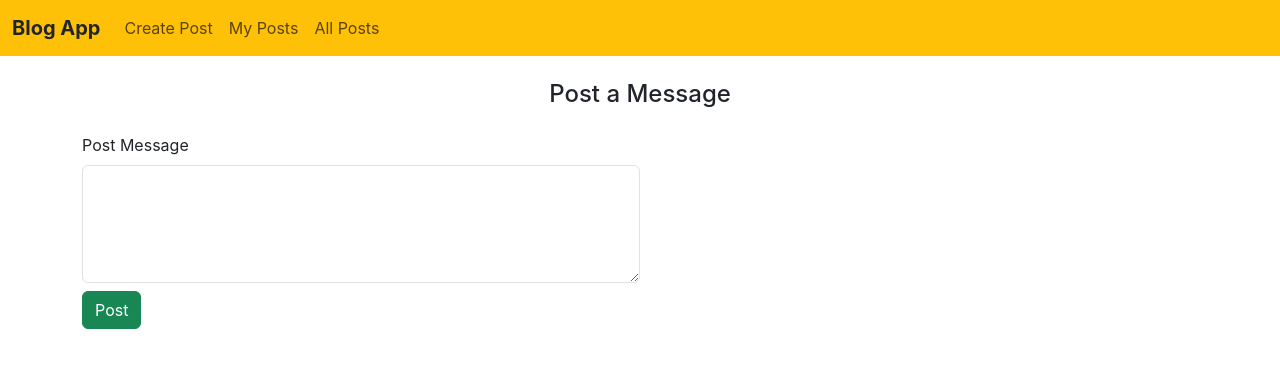
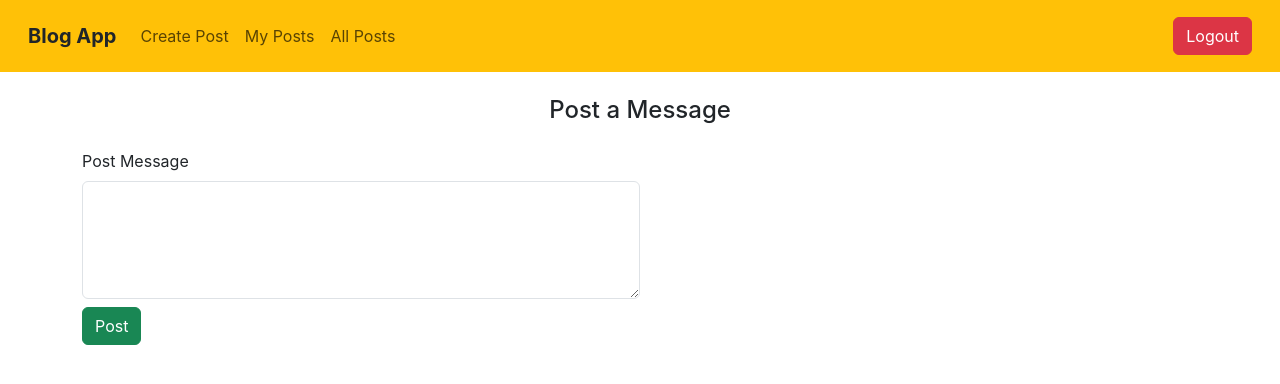
Before and after one commit to alexlison/blog-app-frontend, a React (Create React App) app: page /createPost in a window 1280 px wide. Shown: the top 384 px of the page. Built offline with nearby package versions, Linux system fonts and the light colour scheme.

Commit message:
final commit

```diff
--- a/src/Components/NavBar.jsx
+++ b/src/Components/NavBar.jsx
@@ -1,16 +1,23 @@
 import React from "react";
-import { Link } from "react-router-dom";
+import { Link, useNavigate } from "react-router-dom";
 
 const NavBar = () => {
+  const navigate = useNavigate();
+
+  const logout = () => {
+    sessionStorage.clear();
+    navigate("/");
+  };
+
   return (
     <div>
-      <nav class="navbar navbar-expand-lg bg-warning">
-        <div class="container-fluid">
-          <a class="navbar-brand fw-bold text-dark" href="#">
+      <nav className="navbar navbar-expand-lg bg-warning p-3">
+        <div className="container-fluid">
+          <a className="navbar-brand fw-bold text-dark" href="#">
             Blog App
           </a>
           <button
-            class="navbar-toggler"
+            className="navbar-toggler"
             type="button"
             data-bs-toggle="collapse"
             data-bs-target="#navbarNav"
@@ -18,26 +25,32 @@ const NavBar = () => {
             aria-expanded="false"
             aria-label="Toggle navigation"
           >
-            <span class="navbar-toggler-icon"></span>
+            <span className="navbar-toggler-icon"></span>
           </button>
-          <div class="collapse navbar-collapse" id="navbarNav">
-            <ul class="navbar-nav">
-            <li class="nav-item">
-                <Link class="nav-link" to="/createPost">
+
+          <div className="collapse navbar-collapse d-flex" id="navbarNav">
+            <ul className="navbar-nav">
+              <li className="nav-item">
+                <Link className="nav-link" to="/createPost">
                   Create Post
                 </Link>
               </li>
-              <li class="nav-item">
-                <Link class="nav-link" to="/viewMyPost">
+              <li className="nav-item">
+                <Link className="nav-link" to="/viewMyPost">
                   My Posts
                 </Link>
               </li>
-              <li class="nav-item">
-                <Link class="nav-link" to="/viewAll">
+              <li className="nav-item">
+                <Link className="nav-link" to="/viewAll">
                   All Posts
                 </Link>
               </li>
             </ul>
+            <div className="ms-auto">
+              <button className="btn btn-danger" onClick={logout}>
+                Logout
+              </button>
+            </div>
           </div>
         </div>
       </nav>
--- a/src/Components/SignUp.jsx
+++ b/src/Components/SignUp.jsx
@@ -109,7 +109,7 @@ const readValues = () => {
               </div>
 
               <div className="col col-12 col-sm-12 col-md-12 col-lg-12 col-xl-12 col-xxl-12 text-center">
-                <button className="btn btn-warning px-4 w-100 mt-2 mb-3 p-2" onClick={readValues}>Register</button>
+                <button className="btn btn-warning" onClick={readValues}>Register</button>
               </div>
 
             </div>
```
Also changed, not shown: src/Components/ViewAll.jsx (line endings or trailing spaces).
